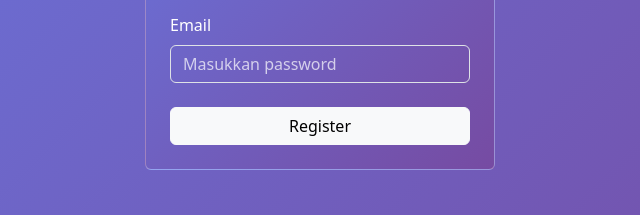
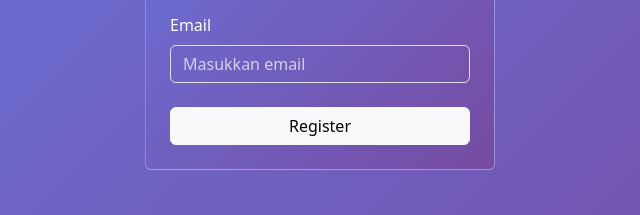
Before and after one commit to Aldi121/Habit-tracker, a plain HTML site: page renn/register.html in a window 1280 px wide. Shown: the part 475-690 px from the top of the page, 320-960 px from the left. Drawn offline with nearby package versions, Linux system fonts and the light colour scheme.

Commit message:
tiny fix

```diff
--- a/renn/register.html
+++ b/renn/register.html
@@ -64,7 +64,7 @@
 
        <div class="mb-4">
         <label class="form-label">Email</label>
-        <input type="password" id="password" class="form-control" placeholder="Masukkan password" required>
+        <input type="password" id="password" class="form-control" placeholder="Masukkan email" required>
       </div>
 
       <button type="submit" class="btn btn-light w-100">
```
